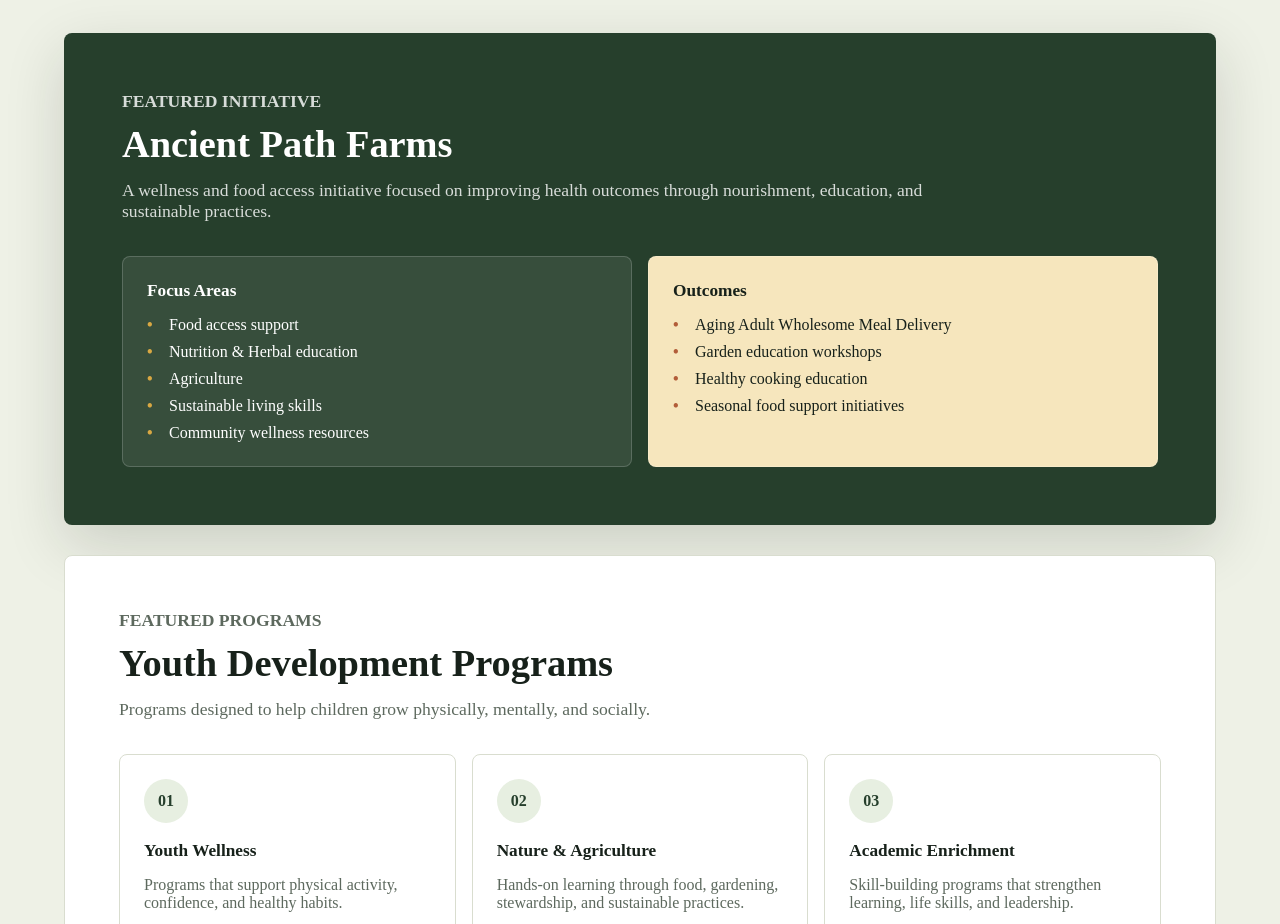
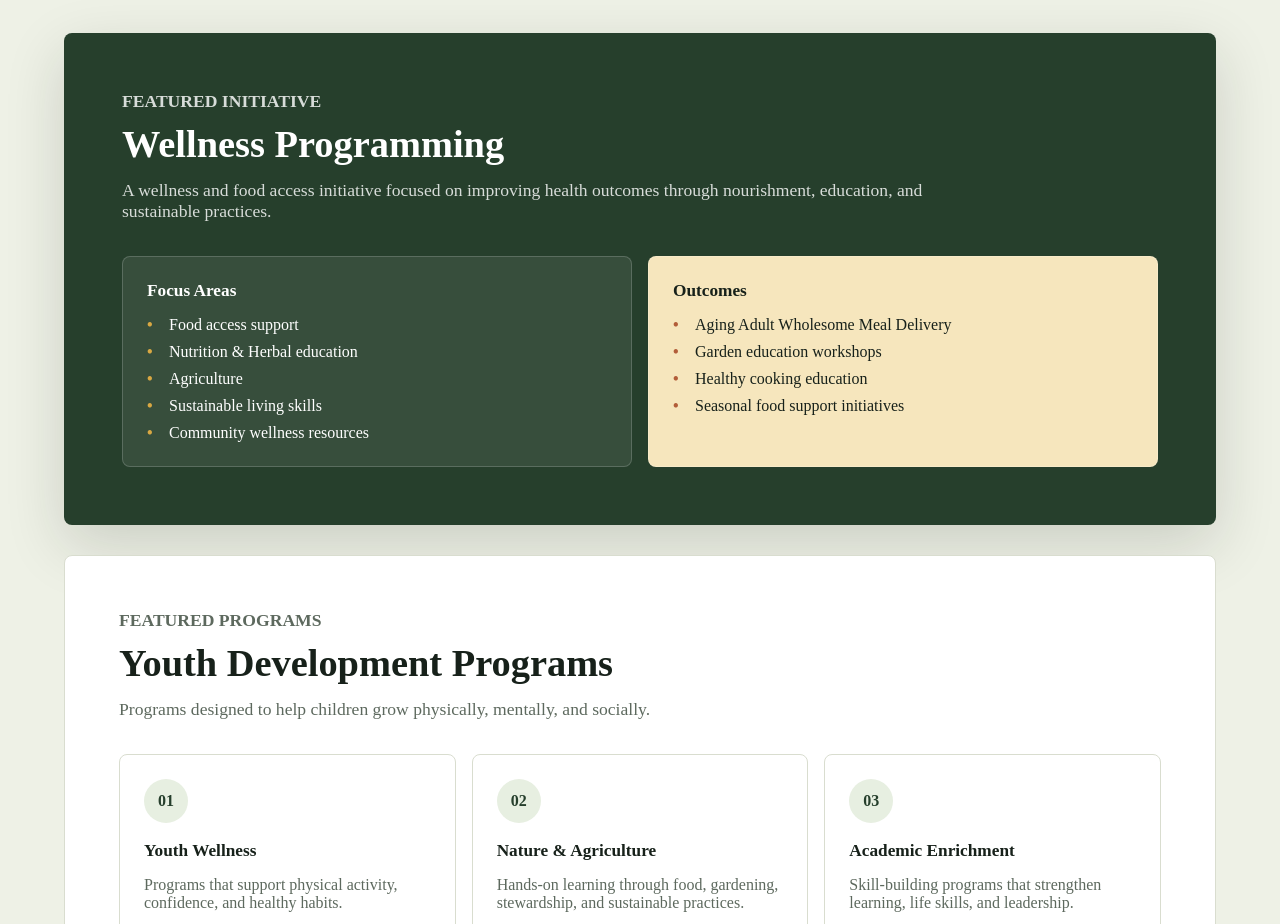
Before and after one commit to ancientpathcm/website, a website built with Vite: page index.html in a window 1280 px wide. Shown: the part 1792-2716 px from the top of the page. Built offline with nearby package versions, Linux system fonts and the light colour scheme; some packages are replaced by stand-ins of ours.

Commit message:
Update index.html

```diff
--- a/index.html
+++ b/index.html
@@ -107,7 +107,7 @@
         <article class="pillar pillar-farms" aria-labelledby="farms-title">
           <div class="pillar-copy">
             <p class="eyebrow">Featured initiative</p>
-            <h3 id="farms-title">Ancient Path Farms</h3>
+            <h3 id="farms-title">Wellness Programming</h3>
             <p>
               A wellness and food access initiative focused on improving health
               outcomes through nourishment, education, and sustainable practices.
```
